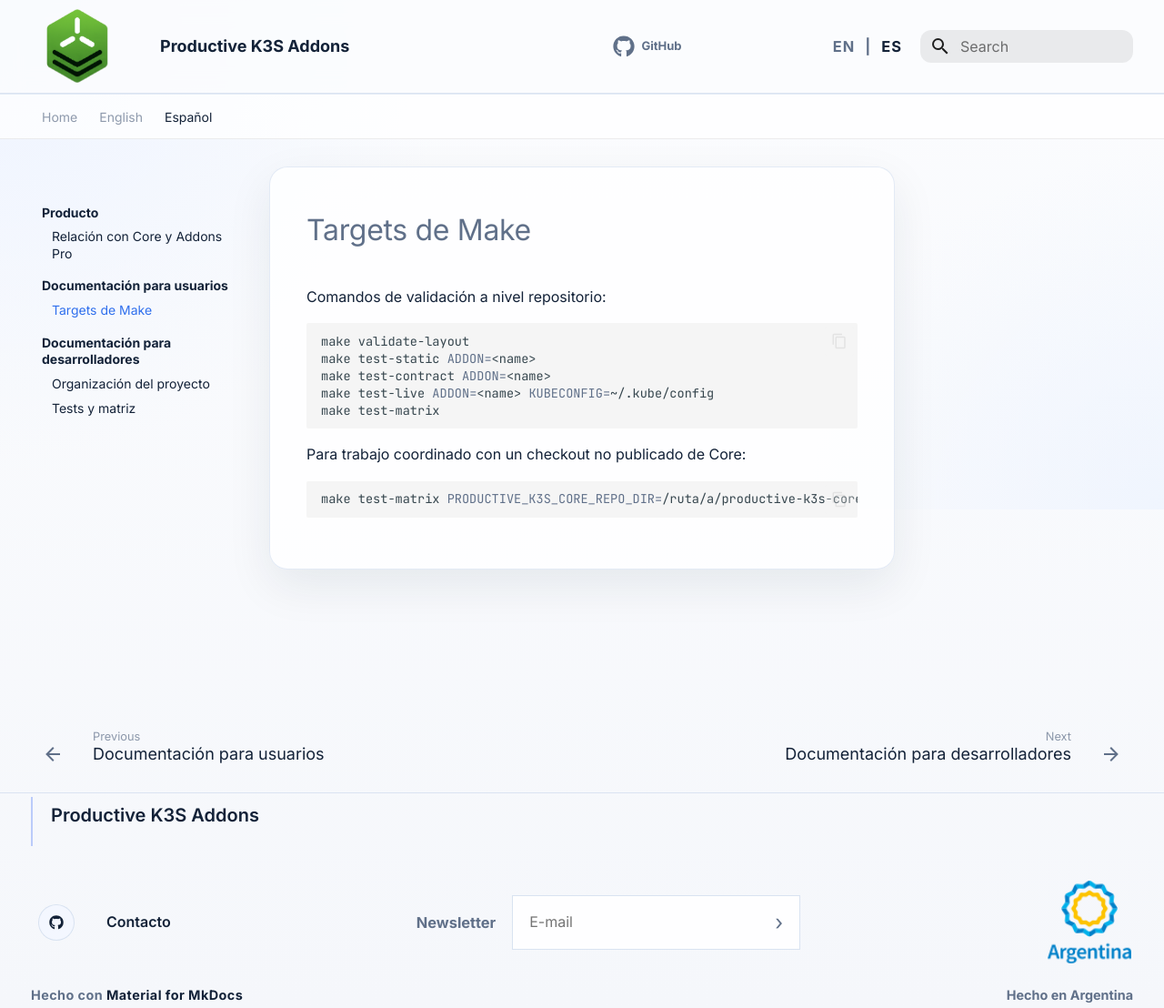
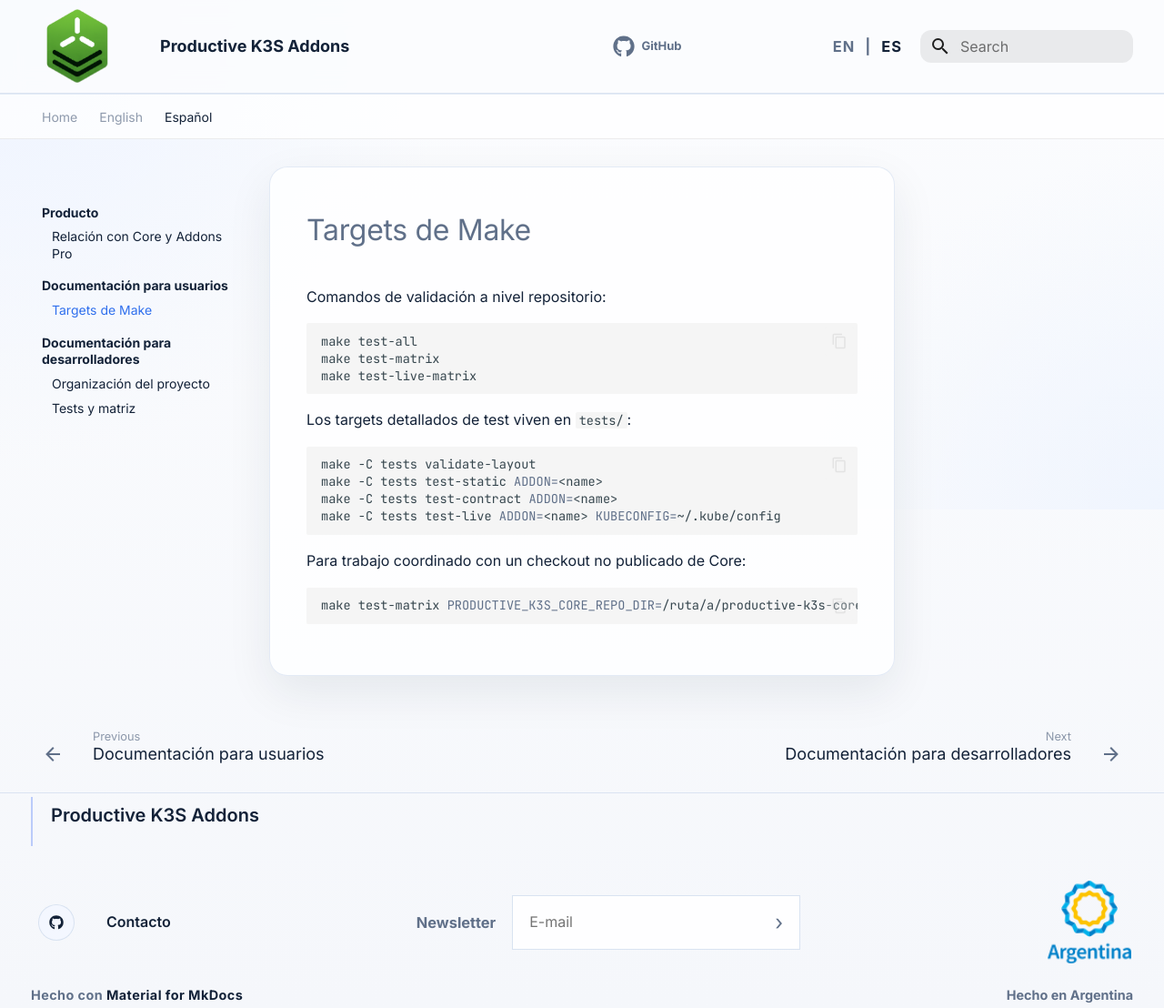
Before and after one commit to productive-k3s/productive-k3s-addons, an MkDocs documentation site: the page built from docs/src/es/user-docs/make-targets.md, in a window 1280 px wide and 1108 px high. Shown: the whole window at 91% size. Built offline with MkDocs 1.6.1 and Material for MkDocs 9.7.7, drawn with Linux system fonts in a browser that asks for light colours; comment, search, counter and statistics services are not loaded.

Commit message:
Make targets refactor

````diff
--- a/docs/src/es/user-docs/make-targets.md
+++ b/docs/src/es/user-docs/make-targets.md
@@ -3,11 +3,18 @@
 Comandos de validación a nivel repositorio:
 
 ```bash
-make validate-layout
-make test-static ADDON=<name>
-make test-contract ADDON=<name>
-make test-live ADDON=<name> KUBECONFIG=~/.kube/config
+make test-all
 make test-matrix
+make test-live-matrix
+```
+
+Los targets detallados de test viven en `tests/`:
+
+```bash
+make -C tests validate-layout
+make -C tests test-static ADDON=<name>
+make -C tests test-contract ADDON=<name>
+make -C tests test-live ADDON=<name> KUBECONFIG=~/.kube/config
 ```
 
 Para trabajo coordinado con un checkout no publicado de Core:
````
Also changed, not shown: docs/README.md (+5 -3 lines), docs/src/en/developer-docs/guides/testing-and-matrix.md (+4 -3 lines), docs/src/en/user-docs/make-targets.md (+10 -4 lines), docs/src/es/developer-docs/guides/testing-and-matrix.md (+5 -3 lines), README.md, 4 other files.
